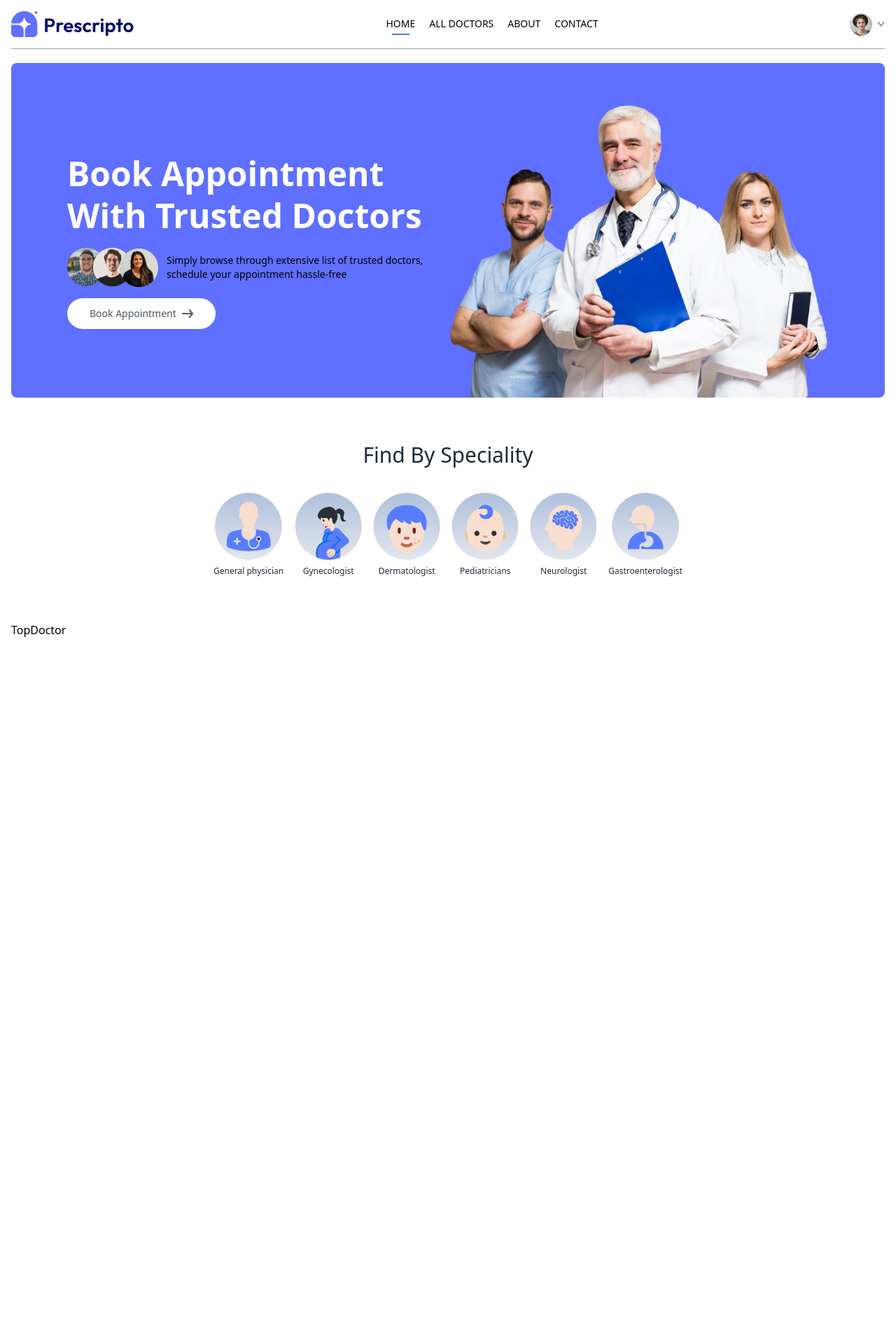
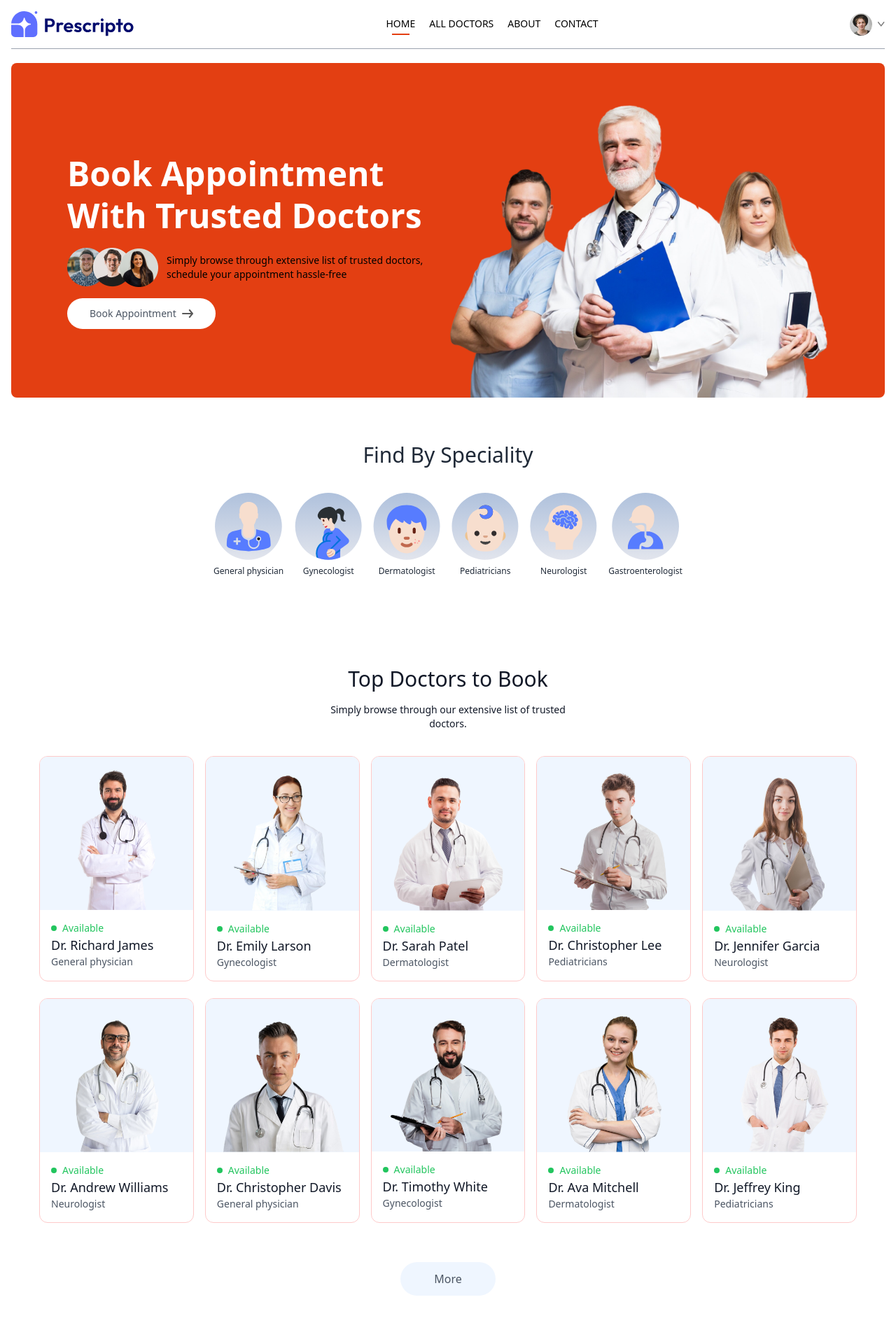
Before and after one commit to kadirisunday/teo, a React (Vite) app in the folder frontend/: page / in a window 1280 px wide. Shown: the top 1890 px of the page at 70% size. Before the commit the page ends 912 px from the top, so only its background shows below. Built offline with nearby package versions, Linux system fonts and the light colour scheme.

Commit message:
Add Appcontext context

```diff
--- a/frontend/index.html
+++ b/frontend/index.html
@@ -1,5 +1,5 @@
 <!doctype html>
-<html lang="en">
+<html lang="en" class="scroll-smooth">
   <head>
     <meta charset="UTF-8" />
     <meta name="viewport" content="width=device-width, initial-scale=1.0" />
--- a/frontend/src/App.jsx
+++ b/frontend/src/App.jsx
@@ -17,7 +17,7 @@ const App = () => {
       <Routes>
         <Route path='/' element={<Home/>}/>
         <Route path='/doctors' element={<Doctor/>}/>
-        <Route path='/doctors:speciality' element={<Doctor/>}/>
+        <Route path='/doctors:categories' element={<Doctor/>}/>
         <Route path='/login' element={<Login/>}/>
         <Route path='/about' element={<About/>}/>
         <Route path='/contact' element={<Contact/>}/>
--- a/frontend/src/components/Header.jsx
+++ b/frontend/src/components/Header.jsx
@@ -11,7 +11,7 @@ const Header = () => {
                 <img src={assets.group_profiles} alt="" />
                 <p>Simply browse through extensive list of trusted doctors, <br className='hidden sm:block'/> schedule your appointment hassle-free</p>
             </div>
-            <a className='flex items-center gap-2 bg-white px-8 py-3 rounded-full text-gray-600 text-sm m-auto md:m-0 hover:scale-105 transition-all duration-300' href="#speciality">
+            <a className='flex items-center gap-2 bg-white px-8 py-3 rounded-full text-gray-600 text-sm m-auto md:m-0 hover:scale-105 transition-all duration-300' href="#category">
                 Book Appointment <img src={assets.arrow_icon} alt="" />
             </a>
         </div>
--- a/frontend/src/components/SpecialityMenu.jsx
+++ b/frontend/src/components/SpecialityMenu.jsx
@@ -4,7 +4,7 @@ import { Link } from 'react-router-dom'
 
 const SpecialityMenu = () => {
   return (
-    <div className='flex flex-col items-center gap-4 py-16 text-gray-800' id='speciallity'>
+    <div className='flex flex-col items-center gap-4 py-16 text-gray-800' id='category'>
         <h1 className='text-3xl font-medium'>Find By Speciality</h1>
         <div className='flex sm:justify-center gap-4 pt-5 w-full overflow-scroll'>
             {
--- a/frontend/src/components/TopDoctor.jsx
+++ b/frontend/src/components/TopDoctor.jsx
@@ -1,8 +1,36 @@
-import React from 'react'
+import React, { useContext } from 'react'
+// import { doctors } from '../assets/assets'
+import { useNavigate } from 'react-router-dom'
+import { AppContext } from '../context/AppContent';
 
 const TopDoctor = () => {
+    const navigate = useNavigate();
+    const {doctors} = useContext(AppContext)
   return (
-    <div>TopDoctor</div>
+    <div className='flex flex-col items-center gap-4 my-16 text-gray-900 md:mx-10'>
+        <h1 className='text-3xl font-medium'>Top Doctors to Book</h1>
+        <p className='sm:w-1/3 text-center text-sm'>Simply browse through our extensive list of trusted doctors.</p>
+        <div className='w-full grid grid-cols-auto gap-4 pt-5 gap-y-6 px-3 sm:px-0'>
+            {
+                doctors.slice(0,10).map((items,index)=>(
+                    <div onClick={()=>navigate(`./appointment/${items._id}`)} className='border border-red-200 rounded-xl overflow-hidden cursor-pointer hover:translate-y-[-10px] trasition-all duration-500' key={index}>
+                        <img className='bg-blue-50' src={items.image} alt="" />
+                        <div className='p-4'>
+                            <div className='flex items-center gap-2 text-sm text-center text-green-500'>
+                            <p className='w-2 h-2 bg-green-500 rounded-full'></p><p>Available</p>
+                            </div>
+
+                            <p className='text-gray-900 text-lg font-medium'>{items.name}</p>
+                            <p className='text-gray-600 text-sm'>{items.speciality}</p>
+                        </div>
+
+                    </div>
+
+                ))
+            }
+        </div>
+        <button onClick={()=>{ navigate('/doctors'); scrollTo(0,0) }} className='bg-blue-50 text-gray-600 px-12 py-3 rounded-full mt-10'>More</button>
+    </div>
   )
 }
 
--- /dev/null
+++ b/frontend/src/context/AppContent.jsx
@@ -0,0 +1,20 @@
+import { createContext } from "react";
+import { doctors } from "../assets/assets";
+
+export const AppContext = createContext()
+
+const AppContextProvider = (props) =>{
+
+
+
+    const value = {
+        doctors
+    }
+    return(
+        <AppContext.Provider value={value}>
+            {props.children}
+        </AppContext.Provider>
+    )
+}
+
+export default AppContextProvider
--- a/frontend/src/main.jsx
+++ b/frontend/src/main.jsx
@@ -2,9 +2,12 @@ import { createRoot } from 'react-dom/client'
 import App from './App.jsx'
 import './index.css'
 import { BrowserRouter } from 'react-router-dom'
+import AppContextProvider from './context/AppContent.jsx'
 
 createRoot(document.getElementById('root')).render(
   <BrowserRouter>
-    <App />
+    <AppContextProvider>
+      <App />
+    </AppContextProvider>
   </BrowserRouter>,
 )
--- a/frontend/tailwind.config.js
+++ b/frontend/tailwind.config.js
@@ -7,7 +7,10 @@ export default {
   theme: {
     extend: {
       colors:{
-        'primary':'#5f6FFF'
+        'primary':'#e33f12'
+      },
+      gridTemplateColumns:{
+        'auto':'repeat(auto-fill, minmax(200px, 1fr))'
       }
     },
   },
```
